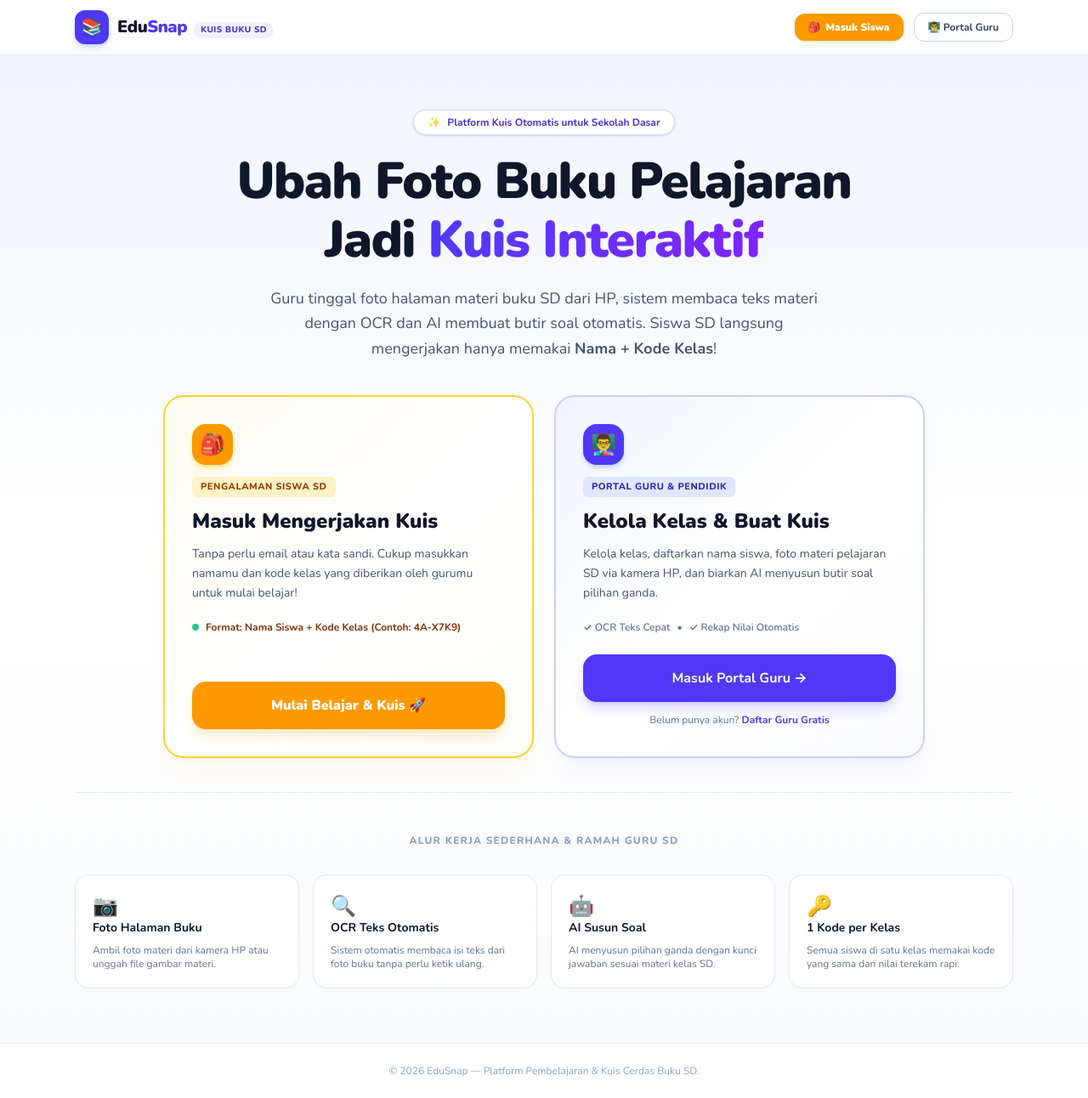
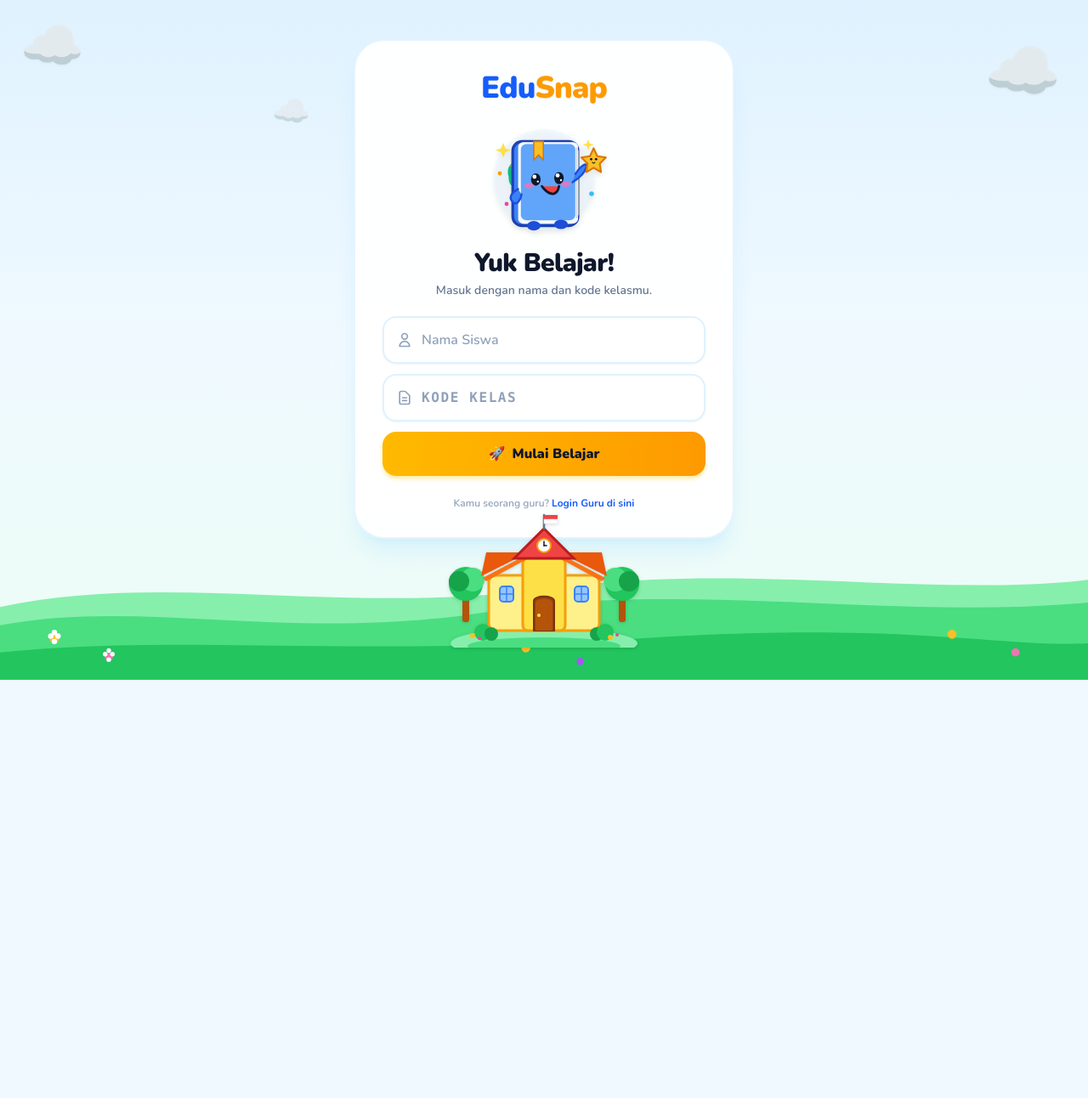
Before and after one commit to SalsabilaRmdni/EduSnap, a Next.js app: page / in a window 1280 px wide. Shown: the whole page at 85% size. After the commit the page ends 800 px from the top, so only its background shows below. Built offline with nearby package versions, Linux system fonts and the light colour scheme.

Commit message:
Render redesigned Screen 1 (Login Siswa) on root page so localhost:3000 directly loads the redesign

```diff
--- a/app/layout.tsx
+++ b/app/layout.tsx
@@ -13,7 +13,7 @@ export default function RootLayout({
 }) {
   return (
     <html lang="id" className="h-full scroll-smooth">
-      <body className="min-h-full flex flex-col bg-slate-50 text-slate-900 selection:bg-indigo-100 selection:text-indigo-800">
+      <body className="min-h-full flex flex-col font-sans selection:bg-sky-100 selection:text-sky-800">
         {children}
       </body>
     </html>
--- a/app/page.tsx
+++ b/app/page.tsx
@@ -1,167 +1,5 @@
-import Link from "next/link";
+import JoinPage from "./join/page";
 
 export default function Home() {
-  return (
-    <div className="min-h-screen flex flex-col bg-gradient-to-b from-indigo-50/70 via-white to-slate-50">
-      {/* Top Navigation */}
-      <header className="w-full border-b border-slate-200/80 bg-white/90 backdrop-blur sticky top-0 z-20">
-        <div className="max-w-6xl mx-auto px-4 sm:px-6 h-16 flex items-center justify-between">
-          <Link href="/" className="flex items-center gap-2.5">
-            <div className="h-10 w-10 rounded-xl bg-indigo-600 flex items-center justify-center text-white text-xl font-black shadow-md shadow-indigo-200">
-              📚
-            </div>
-            <div>
-              <span className="text-xl font-black tracking-tight text-slate-900">
-                Edu<span className="text-indigo-600">Snap</span>
-              </span>
-              <span className="hidden sm:inline-block ml-2 text-[10px] font-extrabold uppercase tracking-wider bg-indigo-50 text-indigo-700 px-2 py-0.5 rounded-full">
-                Kuis Buku SD
-              </span>
-            </div>
-          </Link>
-
-          <div className="flex items-center gap-3">
-            <Link
-              href="/join"
-              className="inline-flex items-center gap-1.5 rounded-xl bg-amber-500 hover:bg-amber-600 px-4 py-2 text-xs font-black text-white shadow-sm transition active:scale-95"
-            >
-              <span>🎒</span>
-              <span>Masuk Siswa</span>
-            </Link>
-            <Link
-              href="/login"
-              className="inline-flex items-center gap-1.5 rounded-xl border border-slate-300 hover:bg-slate-50 px-4 py-2 text-xs font-bold text-slate-700 transition"
-            >
-              <span>👨‍🏫 Portal Guru</span>
-            </Link>
-          </div>
-        </div>
-      </header>
-
-      {/* Hero Section */}
-      <main className="flex-1 max-w-6xl mx-auto px-4 sm:px-6 py-10 sm:py-16 flex flex-col items-center text-center space-y-10">
-        <div className="max-w-3xl space-y-5">
-          <div className="inline-flex items-center gap-2 rounded-full border border-indigo-200/80 bg-white px-4 py-1.5 text-xs font-bold text-indigo-700 shadow-sm">
-            <span>✨</span>
-            <span>Platform Kuis Otomatis untuk Sekolah Dasar</span>
-          </div>
-
-          <h1 className="text-4xl sm:text-5xl md:text-6xl font-black tracking-tight text-slate-900 leading-[1.15]">
-            Ubah Foto Buku Pelajaran Jadi <span className="text-indigo-600 bg-gradient-to-r from-indigo-600 to-violet-600 bg-clip-text text-transparent">Kuis Interaktif</span>
-          </h1>
-
-          <p className="text-base sm:text-lg text-slate-600 max-w-2xl mx-auto leading-relaxed">
-            Guru tinggal foto halaman materi buku SD dari HP, sistem membaca teks materi dengan OCR dan AI membuat butir soal otomatis. Siswa SD langsung mengerjakan hanya memakai <strong>Nama + Kode Kelas</strong>!
-          </p>
-        </div>
-
-        {/* Dua Pengalaman: Siswa & Guru */}
-        <div className="w-full grid grid-cols-1 md:grid-cols-2 gap-6 max-w-4xl text-left">
-          {/* Card Masuk Siswa SD */}
-          <div className="relative rounded-3xl border-2 border-amber-300 bg-gradient-to-br from-amber-50/80 via-white to-amber-50/30 p-7 sm:p-8 shadow-xl shadow-amber-500/5 hover:border-amber-400 transition-all flex flex-col justify-between space-y-6">
-            <div className="space-y-3">
-              <div className="h-12 w-12 rounded-2xl bg-amber-500 text-white flex items-center justify-center text-2xl shadow-md shadow-amber-200">
-                🎒
-              </div>
-              <span className="inline-block text-[11px] font-extrabold uppercase tracking-wider text-amber-800 bg-amber-100 px-2.5 py-1 rounded-md">
-                Pengalaman Siswa SD
-              </span>
-              <h2 className="text-2xl font-black text-slate-900">
-                Masuk Mengerjakan Kuis
-              </h2>
-              <p className="text-sm text-slate-600 leading-relaxed">
-                Tanpa perlu email atau kata sandi. Cukup masukkan namamu dan kode kelas yang diberikan oleh gurumu untuk mulai belajar!
-              </p>
-              <div className="pt-2 flex items-center gap-2 text-xs font-bold text-amber-900">
-                <span className="h-2 w-2 rounded-full bg-emerald-500 animate-pulse"></span>
-                <span>Format: Nama Siswa + Kode Kelas (Contoh: 4A-X7K9)</span>
-              </div>
-            </div>
-
-            <Link
-              href="/join"
-              className="w-full inline-flex items-center justify-center gap-2 rounded-2xl bg-amber-500 hover:bg-amber-600 active:scale-95 text-white py-4 px-6 font-black text-base shadow-lg shadow-amber-500/20 transition"
-            >
-              <span>Mulai Belajar & Kuis 🚀</span>
-            </Link>
-          </div>
-
-          {/* Card Portal Guru */}
-          <div className="relative rounded-3xl border-2 border-indigo-200 bg-gradient-to-br from-indigo-50/70 via-white to-indigo-50/20 p-7 sm:p-8 shadow-xl shadow-indigo-500/5 hover:border-indigo-300 transition-all flex flex-col justify-between space-y-6">
-            <div className="space-y-3">
-              <div className="h-12 w-12 rounded-2xl bg-indigo-600 text-white flex items-center justify-center text-2xl shadow-md shadow-indigo-200">
-                👨‍🏫
-              </div>
-              <span className="inline-block text-[11px] font-extrabold uppercase tracking-wider text-indigo-800 bg-indigo-100 px-2.5 py-1 rounded-md">
-                Portal Guru & Pendidik
-              </span>
-              <h2 className="text-2xl font-black text-slate-900">
-                Kelola Kelas & Buat Kuis
-              </h2>
-              <p className="text-sm text-slate-600 leading-relaxed">
-                Kelola kelas, daftarkan nama siswa, foto materi pelajaran SD via kamera HP, dan biarkan AI menyusun butir soal pilihan ganda.
-              </p>
-              <div className="pt-2 flex items-center gap-2 text-xs font-semibold text-slate-500">
-                <span>✓ OCR Teks Cepat</span>
-                <span>•</span>
-                <span>✓ Rekap Nilai Otomatis</span>
-              </div>
-            </div>
-
-            <div className="space-y-2">
-              <Link
-                href="/login"
-                className="w-full inline-flex items-center justify-center gap-2 rounded-2xl bg-indigo-600 hover:bg-indigo-700 active:scale-95 text-white py-4 px-6 font-bold text-base shadow-lg shadow-indigo-600/20 transition"
-              >
-                <span>Masuk Portal Guru →</span>
-              </Link>
-              <div className="text-center">
-                <span className="text-xs text-slate-500">
-                  Belum punya akun?{" "}
-                  <Link href="/register" className="font-bold text-indigo-600 hover:underline">
-                    Daftar Guru Gratis
-                  </Link>
-                </span>
-              </div>
-            </div>
-          </div>
-        </div>
-
-        {/* 4 Keunggulan Utama */}
-        <div className="w-full border-t border-slate-200/80 pt-12 space-y-8">
-          <h3 className="text-xs font-extrabold uppercase tracking-widest text-slate-400">
-            Alur Kerja Sederhana & Ramah Guru SD
-          </h3>
-
-          <div className="grid grid-cols-2 md:grid-cols-4 gap-4 text-left">
-            <div className="rounded-2xl border border-slate-200 bg-white p-5 space-y-2">
-              <span className="text-2xl">📷</span>
-              <h4 className="font-bold text-sm text-slate-900">Foto Halaman Buku</h4>
-              <p className="text-xs text-slate-500">Ambil foto materi dari kamera HP atau unggah file gambar materi.</p>
-            </div>
-            <div className="rounded-2xl border border-slate-200 bg-white p-5 space-y-2">
-              <span className="text-2xl">🔍</span>
-              <h4 className="font-bold text-sm text-slate-900">OCR Teks Otomatis</h4>
-              <p className="text-xs text-slate-500">Sistem otomatis membaca isi teks dari foto buku tanpa perlu ketik ulang.</p>
-            </div>
-            <div className="rounded-2xl border border-slate-200 bg-white p-5 space-y-2">
-              <span className="text-2xl">🤖</span>
-              <h4 className="font-bold text-sm text-slate-900">AI Susun Soal</h4>
-              <p className="text-xs text-slate-500">AI menyusun pilihan ganda dengan kunci jawaban sesuai materi kelas SD.</p>
-            </div>
-            <div className="rounded-2xl border border-slate-200 bg-white p-5 space-y-2">
-              <span className="text-2xl">🔑</span>
-              <h4 className="font-bold text-sm text-slate-900">1 Kode per Kelas</h4>
-              <p className="text-xs text-slate-500">Semua siswa di satu kelas memakai kode yang sama dan nilai terekam rapi.</p>
-            </div>
-          </div>
-        </div>
-      </main>
-
-      {/* Footer */}
-      <footer className="border-t border-slate-200/80 bg-white py-6 text-center text-xs text-slate-400">
-        <p>© {new Date().getFullYear()} EduSnap — Platform Pembelajaran & Kuis Cerdas Buku SD.</p>
-      </footer>
-    </div>
-  );
+  return <JoinPage />;
 }
```
